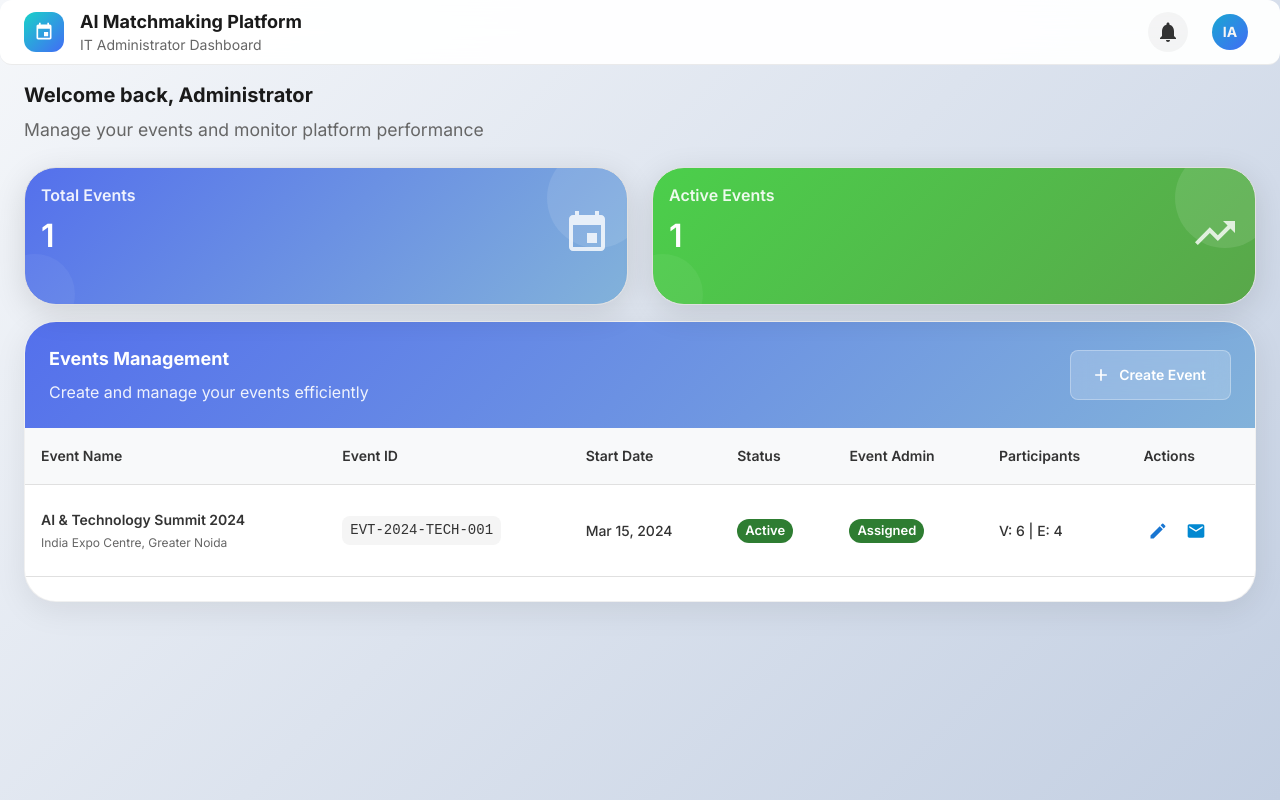
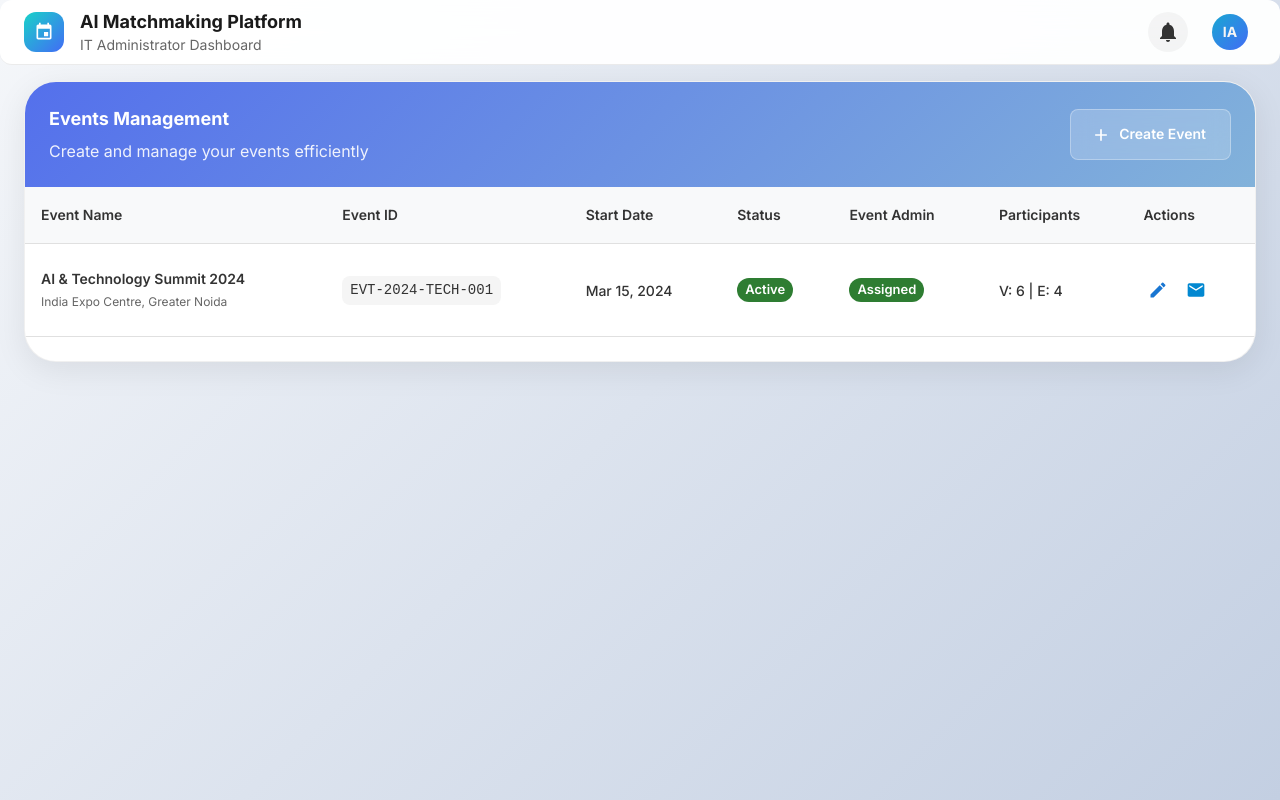
Before and after one commit to WingsBI/wingsbi-xpomatch-it-admin-portal, a Next.js app: page /it-admin/dashboard in a window 1280 px wide. Built offline with nearby package versions, Linux system fonts and the light colour scheme.

Commit message:
Changes of dialog box and dashboard (#5)

```diff
--- a/src/app/it-admin/dashboard/page.tsx
+++ b/src/app/it-admin/dashboard/page.tsx
@@ -106,26 +106,7 @@ export default function ITAdminDashboard() {
     });
   };
 
-  const statCards = [
-    {
-      title: 'Total Events',
-      value: stats?.totalEvents || 0,
-      icon: <EventIcon sx={{ fontSize: 48 }} />,
-      color: '#1976d2',
-      gradient: 'linear-gradient(135deg,rgb(84, 112, 236) 0%,rgb(130, 178, 218) 100%)',
-      // trend: '+12%',
-      // description: 'All events created',
-    },
-    {
-      title: 'Active Events',
-      value: stats?.activeEvents || 0,
-      icon: <TrendingUp sx={{ fontSize: 48 }} />,
-      color: '#2e7d32',
-      gradient: 'linear-gradient(135deg,rgb(75, 207, 75) 0%,rgb(89, 167, 74) 100%)',
-      // trend: '+8%',
-      // description: 'Currently running',
-    },
-  ];
+
 
   return (
     <Box sx={{
@@ -219,7 +200,7 @@ export default function ITAdminDashboard() {
       {/* Main Content */}
       <Container maxWidth="xl" sx={{ py: 2 }}>
         {/* Welcome Section */}
-        <Fade in timeout={600}>
+        {/* <Fade in timeout={600}>
           <Box mb={3}>
             <Typography
               variant="h4"
@@ -241,100 +222,9 @@ export default function ITAdminDashboard() {
               Manage your events and monitor platform performance
             </Typography>
           </Box>
-        </Fade>
+        </Fade> */}
 
-        {/* Stats Cards */}
-        <Grid container spacing={3} mb={2}>
-          {statCards.map((stat, index) => (
-            <Grid item xs={12} md={6} key={index}>
-              <Grow in timeout={800 + index * 200}>
-                <Card
-                  sx={{
-                    background: stat.gradient,
-                    color: 'white',
-                    borderRadius: 4,
-                    boxShadow: '0 8px 32px rgba(0, 0, 0, 0.12)',
-                    overflow: 'hidden',
-                    position: 'relative',
-                    '&:hover': {
-                      transform: 'translateY(-4px)',
-                      boxShadow: '0 12px 40px rgba(0, 0, 0, 0.16)',
-                    },
-                    transition: 'all 0.3s ease-in-out',
-                  }}
-                >
-                  <CardContent sx={{ p: 2}}>
-                    <Box display="flex" alignItems="center" justifyContent="space-between">
-                      <Box>
-                        <Typography
-                          variant="h6"
-                          sx={{
-                            fontWeight: 600,
-                            opacity: 0.9,
-                            mb: 1,
-                          }}
-                        >
-                          {stat.title}
-                        </Typography>
-                        <Typography
-                          variant="h2"
-                          sx={{
-                            fontWeight: 600,
-                            mb: 1,
-                            fontSize: '2rem',
-                          }}
-                        >
-                          {stat.value}
-                        </Typography>
-                        <Box display="flex" alignItems="center" gap={1}>
-                          <Chip
-                            // label={stat.trend}
-                            size="small"
-                            sx={{
-                              bgcolor: 'rgba(255, 255, 255, 0.0)',
-                              color: 'white',
-                              fontWeight: 600,
-                            }}
-                          />
-                          <Typography variant="body2" sx={{ opacity: 0.0 }}>
-                            {/* {stat.description} */}
-                          </Typography>
-                        </Box>
-                      </Box>
-                      <Box sx={{ opacity: 0.8 }}>
-                        {stat.icon}
-                      </Box>
-                    </Box>
-                  </CardContent>
 
-                  {/* Decorative background elements */}
-                  <Box
-                    sx={{
-                      position: 'absolute',
-                      top: -20,
-                      right: -20,
-                      width: 100,
-                      height: 100,
-                      borderRadius: '50%',
-                      background: 'rgba(255, 255, 255, 0.1)',
-                    }}
-                  />
-                  <Box
-                    sx={{
-                      position: 'absolute',
-                      bottom: -30,
-                      left: -30,
-                      width: 80,
-                      height: 80,
-                      borderRadius: '50%',
-                      background: 'rgba(255, 255, 255, 0.05)',
-                    }}
-                  />
-                </Card>
-              </Grow>
-            </Grid>
-          ))}
-        </Grid>
 
         {/* Events Management */}
         <Fade in timeout={1200}>
--- a/src/components/it-admin/CreateEventDialog.tsx
+++ b/src/components/it-admin/CreateEventDialog.tsx
@@ -17,11 +17,13 @@ import {
   MenuItem,
   Alert,
   IconButton,
+  Avatar,
 } from '@mui/material';
 import { useForm } from 'react-hook-form';
 import useMediaQuery from '@mui/material/useMediaQuery';
 import { useTheme } from '@mui/material/styles';
 import CloseIcon from '@mui/icons-material/Close';
+import ImageIcon from '@mui/icons-material/Image';
 
 const FONT_OPTIONS = [
   { id: 1, label: 'Nunito Sans', fontFamily: 'Nunito Sans, system-ui, sans-serif', className: 'font-nunito' },
@@ -31,17 +33,6 @@ const FONT_OPTIONS = [
   { id: 5, label: 'Montserrat', fontFamily: 'Montserrat, system-ui, sans-serif', className: 'font-montserrat' },
   { id: 6, label: 'Open Sans', fontFamily: 'Open Sans, system-ui, sans-serif', className: 'font-opensans' },
   { id: 7, label: 'Lato', fontFamily: 'Lato, system-ui, sans-serif', className: 'font-lato' },
-  { id: 8, label: 'Broadway', fontFamily: 'Broadway, system-ui, sans-serif', className: 'font-broadway' },
-  { id: 9, label: 'Blackadder ITC', fontFamily: 'Blackadder ITC, system-ui, sans-serif', className: 'font-blackadder' },
-  { id: 10, label: 'Cavolini', fontFamily: 'Cavolini, system-ui, sans-serif', className: 'font-cavolini' },
-  { id: 11, label: 'Freestyle Script', fontFamily: 'Freestyle Script, system-ui, sans-serif', className: 'font-freestyle' },
-  { id: 12, label: 'Magneto Bold', fontFamily: 'Magneto Bold, system-ui, sans-serif', className: 'font-magneto' },
-  { id: 13, label: 'Matura MT Script Capitals', fontFamily: 'Matura MT Script Capitals, system-ui, sans-serif', className: 'font-matura' },
-  { id: 14, label: 'Pristina', fontFamily: 'Pristina, system-ui, sans-serif', className: 'font-pristina' },
-  { id: 15, label: 'Raleway', fontFamily: 'Raleway, system-ui, sans-serif', className: 'font-raleway' },
-  { id: 16, label: 'Ravie', fontFamily: 'Ravie, system-ui, sans-serif', className: 'font-ravie' },
-  { id: 17, label: 'Rockwell', fontFamily: 'Rockwell, system-ui, sans-serif', className: 'font-rockwell' },
-  { id: 18, label: 'Sofia Pro', fontFamily: 'Sofia Pro, system-ui, sans-serif', className: 'font-sofia' },
 ];
 const THEME_OPTIONS = [
   { id: 1, label: 'Ocean Blue', color: '#1976d2' },
@@ -77,6 +68,8 @@ interface EventForm {
   city: string;
   googleMapLink: string;
   marketingAbbreviation: string;
+  eventUrl: string;
+  eventLogoUrl: string;
   eventAdminEmail: string;
   eventAdminFirstName: string;
   eventAdminLastName: string;
@@ -88,6 +81,7 @@ export default function CreateEventDialog({ open, onClose, onEventCreated }: Cre
   const [error, setError] = useState('');
   const [generatedEventId, setGeneratedEventId] = useState('');
   const [closeRotated, setCloseRotated] = useState(false);
+  const [logoPreview, setLogoPreview] = useState<string>('');
 
   const { register, handleSubmit, formState: { errors }, reset, watch } = useForm<EventForm>();
 
@@ -134,12 +128,19 @@ export default function CreateEventDialog({ open, onClose, onEventCreated }: Cre
     reset();
     setError('');
     setGeneratedEventId('');
+    setLogoPreview('');
     onClose();
   };
 
   const handleGenerateId = () => {
     generateEventId();
   };
+
+  const handleLogoUrlChange = (url: string) => {
+    setLogoPreview(url);
+  };
+
+  const watchedLogoUrl = watch('eventLogoUrl');
 
   return (
     <Dialog
@@ -201,10 +202,10 @@ export default function CreateEventDialog({ open, onClose, onEventCreated }: Cre
             variant="h5"
             component="div"
             sx={{
-              fontWeight: 800,
+              fontWeight: 700,
               color: '#1a1a1a',
               mb: 0.5,
-              fontSize: { xs: '1.3rem', sm: '1.7rem', md: '2rem' },
+              fontSize: { xs: '1.3rem', sm: '1.7rem', md: '1.5rem' },
               letterSpacing: 0.5,
             }}
           >
@@ -229,7 +230,7 @@ export default function CreateEventDialog({ open, onClose, onEventCreated }: Cre
           <CloseIcon />
         </IconButton>
       </DialogTitle>
-      <Typography variant="body2" sx={{ color: '#666', fontWeight: 400, fontSize: { xs: '0.95rem', sm: '1.05rem' }, px: 3, pb: 1 }}>
+      <Typography variant="body2" sx={{ color: '#666', fontWeight: 350, fontSize: { xs: '0.95rem', sm: '1rem' }, px: 3, pb: 1 }}>
         Create a new event and assign an event administrator
       </Typography>
 
@@ -254,7 +255,7 @@ export default function CreateEventDialog({ open, onClose, onEventCreated }: Cre
 
 
 
-          {/* Event ID Section */}
+          {/* Event ID Section
           <Box mb={3}>
             <Typography variant="h6" gutterBottom sx={{ color: '#1a1a1a', fontWeight: 700, fontSize: { xs: '1.05rem', sm: '1.15rem' }, letterSpacing: 0.2 }}>
               Event Identification
@@ -286,7 +287,7 @@ export default function CreateEventDialog({ open, onClose, onEventCreated }: Cre
               />
 
             </Box>
-          </Box>
+          </Box> */}
 
           {/* Event Details Section */}
           <Box mb={3}>
@@ -294,7 +295,7 @@ export default function CreateEventDialog({ open, onClose, onEventCreated }: Cre
               Event Details
             </Typography>
             <Grid container spacing={2}>
-              <Grid item xs={12}>
+              <Grid item xs={12} sm={6}>
                 <TextField
                   fullWidth
                   label="Event Name"
@@ -448,6 +449,80 @@ export default function CreateEventDialog({ open, onClose, onEventCreated }: Cre
               {...register('marketingAbbreviation')}
               sx={{ bgcolor: 'rgba(0, 0, 0, 0.02)', borderRadius: 2 }}
             />
+          </Box>
+
+          {/* Event URL */}
+          <Box mb={3}>
+            <Typography variant="h6" gutterBottom sx={{ color: '#1a1a1a', fontWeight: 700, fontSize: { xs: '1.05rem', sm: '1.15rem' }, letterSpacing: 0.2 }}>
+              Event URL
+            </Typography>
+            <TextField
+              fullWidth
+              label="Event URL"
+              {...register('eventUrl')}
+              placeholder="your-event-name"
+              InputProps={{
+                startAdornment: (
+                  <Box
+                    component="span"
+                    sx={{
+                      color: '#666',
+                      fontWeight: 500,
+                      fontSize: '0.95rem',
+                      mr: 0.5,
+                      whiteSpace: 'nowrap'
+                    }}
+                  >
+                    https://xpomatch-dev-event-admin-portal.azurewebsites.net/
+                  </Box>
+                ),
+              }}
+              helperText="Enter the URL path after the domain"
+              sx={{
+                bgcolor: 'rgba(0, 0, 0, 0.02)',
+                borderRadius: 2,
+                '& .MuiInputBase-root': {
+                  fontSize: '0.95rem'
+                }
+              }}
+            />
+          </Box>
+
+          {/* Event Logo */}
+          <Box mb={3}>
+            <Typography variant="h6" gutterBottom sx={{ color: '#1a1a1a', fontWeight: 700, fontSize: { xs: '1.05rem', sm: '1.15rem' }, letterSpacing: 0.2 }}>
+              Event Logo
+            </Typography>
+
+            <TextField
+              fullWidth
+              label="Logo Image URL"
+              {...register('eventLogoUrl')}
+              onChange={(e) => handleLogoUrlChange(e.target.value)}
+              placeholder="https://example.com/logo.png"
+              helperText="Enter a direct link to your logo image"
+              sx={{ bgcolor: 'rgba(0, 0, 0, 0.02)', borderRadius: 2 }}
+            />
+
+            {/* Logo Preview */}
+            {(logoPreview || watchedLogoUrl) && (
+              <Box mt={2} display="flex" alignItems="center" gap={2}>
+                <Typography variant="body2" color="text.secondary">
+                  Preview:
+                </Typography>
+                <Avatar
+                  src={logoPreview || watchedLogoUrl}
+                  sx={{
+                    width: 60,
+                    height: 60,
+                    borderRadius: 2,
+                    border: '2px solid rgba(0, 0, 0, 0.12)',
+                  }}
+                >
+                  <ImageIcon />
+                </Avatar>
+              </Box>
+            )}
           </Box>
 
           {/* Font and Theme Selection */}
```
Also changed, not shown: src/app/page.tsx (+10 -2 lines).
